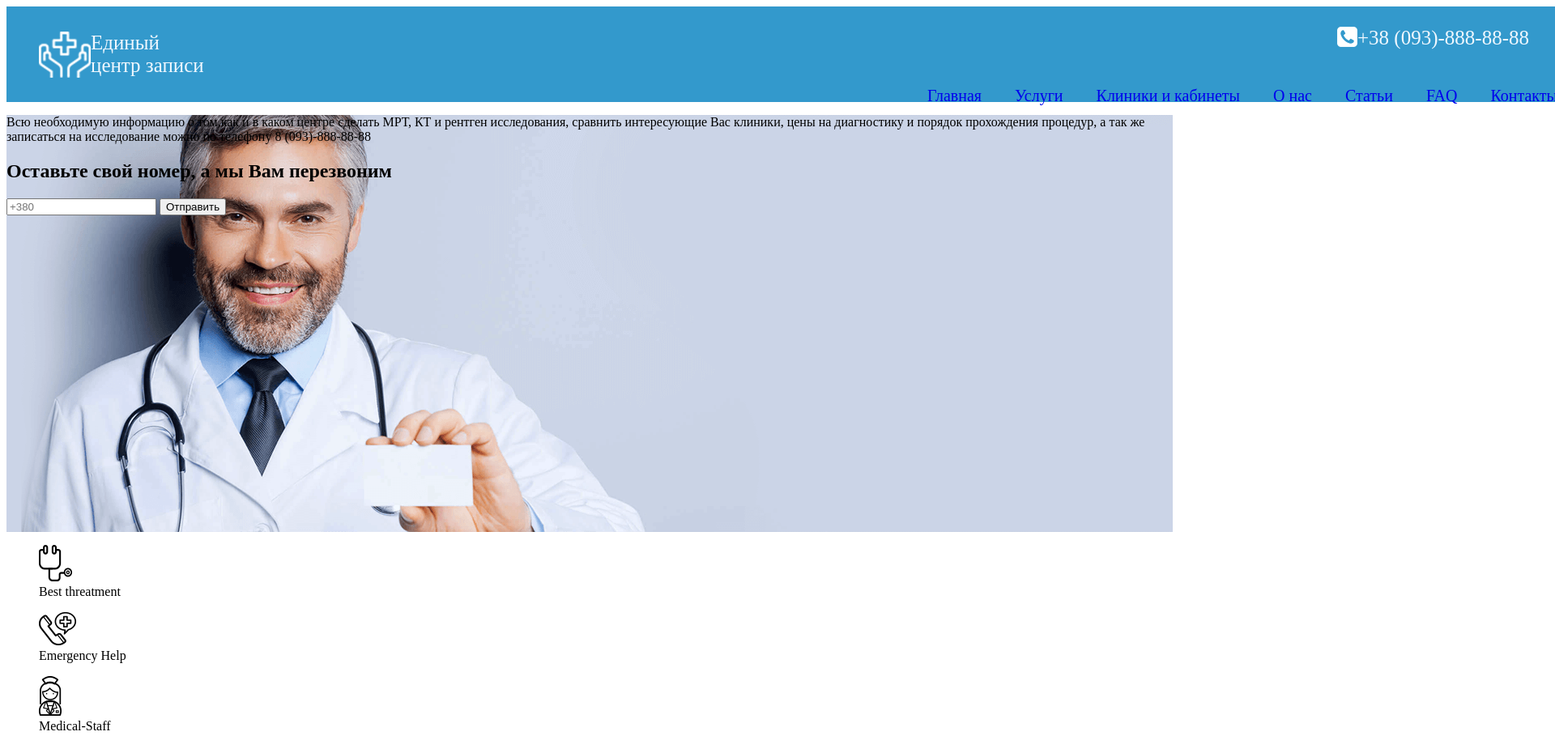
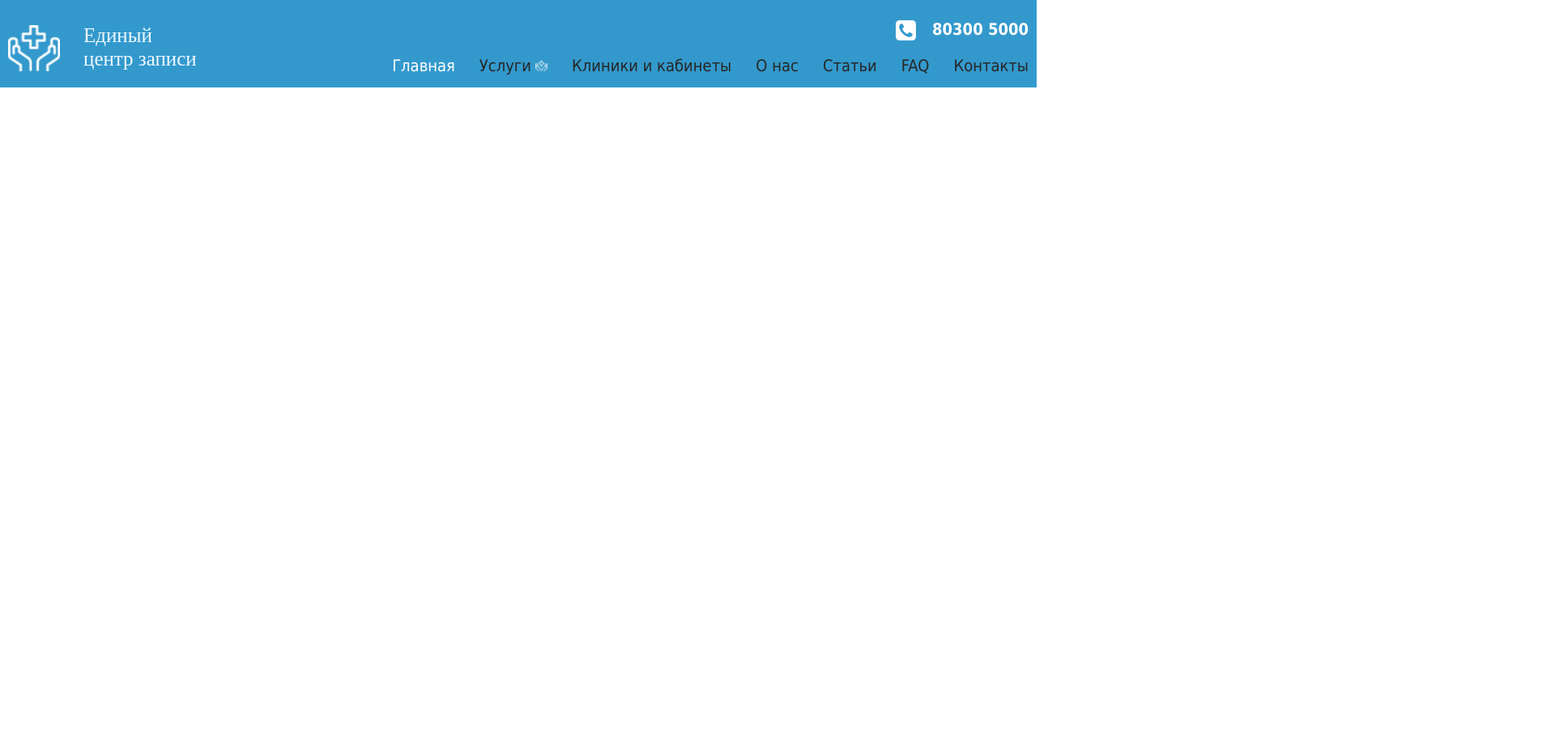
Before and after one commit to Velikiydmitriy/mrt-project, a website: page index.html in a window 1280 px wide. Shown: the top 909 px of the page at 81% size, 1920 px wide, since content can reach past the window. After the commit the page ends 800 px from the top, so only its background shows below. Drawn offline with nearby package versions, Linux system fonts and the light colour scheme.

Commit message:
правки Антона по блоку навигации

```diff
--- a/index.html
+++ b/index.html
@@ -4,94 +4,90 @@
     <meta charset="UTF-8">
     <meta name="viewport" content="width=device-width, initial-scale=1.0">
     <title>ЕДИНЫЙ ЦЕНТР ЗАПИСИ НА МРТ, КТ, РЕНТГЕН ИССЛЕДОВАНИЯ</title>
-    <link rel="stylesheet" href="css/main.css">
+    <link rel="stylesheet" href="https://cdnjs.cloudflare.com/ajax/libs/normalize/8.0.1/normalize.min.css" integrity="sha512-NhSC1YmyruXifcj/KFRWoC561YpHpc5Jtzgvbuzx5VozKpWvQ+4nXhPdFgmx8xqexRcpAglTj9sIBWINXa8x5w==" crossorigin="anonymous" />
+    <link rel="stylesheet" href="build/css/main.css">
 </head>
 <body>
-<header>
-    <div class="line-header">
+<header class="header">
+    <div class="header__container">
         <figure class="logo">
-            <img alt="логотип" src="img/logo.png" width="64" height="57"> <!-- это можно сделать как иконку и текст (картинка и описание) либо через
-        картинку с описанием-->
-            <figcaption class="logo-text">Единый <br> центр записи</figcaption>
+            <img alt="логотип" src="img/logo.png" class="logo__img">
+            <figcaption>Единый <br> центр записи</figcaption>
         </figure>
-
-        <div class="header-right-side">
-            <figure class="header-telephone">
-                <img alt="телефон" src="img/phone-square.png" width="25" height="25">
-                <figcaption>+38 (093)-888-88-88</figcaption>
+        <div class="header__right">
+            <figure class="telephone">
+                <img alt="телефон" src="img/phone-square.png" class="telephone__img">
+                <figcaption>80300 5000</figcaption>
             </figure>
-
-            <nav>
-                <ul class="line-header-nav">
-                    <li class="item">
+            <ul class="nav">
+                <li class="nav__item nav__item_active">
                     <a href="#">Главная</a>
                 </li>
-                    <li class="item">
+                <li class="nav__item nav__item_arrow">
                     <a href="#">Услуги</a>
                 </li>
-                    <li class="item">
+                <li class="nav__item">
                     <a href="#">Клиники и кабинеты</a>
                 </li>
-                    <li class="item">
+                <li class="nav__item">
                     <a href="#">О нас</a>
                 </li>
-                    <li class="item">
+                <li class="nav__item">
                     <a href="#">Статьи</a>
                 </li>
-                    <li class="item">
+                <li class="nav__item">
                     <a href="#">FAQ</a>
                 </li>
-                    <li class="item">
+                <li class="nav__item">
                     <a href="#">Контакты</a>
                 </li>
             </ul>
-            </nav>
         </div>
     </div>
 </header>
-<section class="line-header2">
-    <p>Всю необходимую информацию о том,как и в каком центре
-        сделать МРТ, КТ и рентген исследования, сравнить интересующие
-        Вас клиники, цены на диагностику и порядок прохождения
-        процедур, а так же записаться на исследование можно по
-        телефону 8 (093)-888-88-88
-    </p>
-    <h2 class="text1">Оставьте свой номер, а мы Вам перезвоним</h2>
-    <form action="#" method="post">
-        <label>
-            <input placeholder="+380" type="tel">
-        </label>
-        <button>Отправить</button>
-    </form>
-</section>
+<!--<section class="line-header2">-->
+<!--    <p>Всю необходимую информацию о том,как и в каком центре-->
+<!--        сделать МРТ, КТ и рентген исследования, сравнить интересующие-->
+<!--        Вас клиники, цены на диагностику и порядок прохождения-->
+<!--        процедур, а так же записаться на исследование можно по-->
+<!--        телефону 8 (093)-888-88-88-->
+<!--    </p>-->
+<!--    <h2 class="text1">Оставьте свой номер, а мы Вам перезвоним</h2>-->
+<!--    <form action="#" method="post">-->
+<!--        <label>-->
+<!--            <input placeholder="+380" type="tel">-->
+<!--        </label>-->
+<!--        <button>Отправить</button>-->
+<!--    </form>-->
+<!--</section>-->
 
-<div>
-    <figure>
-        <img src="img/best-threatment.png">
-        <figcaption>Best threatment</figcaption>
-    </figure>
-</div>
+<!--<div>-->
+<!--    <figure>-->
+<!--        <img src="img/best-threatment.png">-->
+<!--        <figcaption>Best threatment</figcaption>-->
+<!--    </figure>-->
+<!--</div>-->
 
-<div>
-    <figure>
-        <img src="img/emergency-help.png">
-        <figcaption>Emergency Help</figcaption>
-    </figure>
-</div>
+<!--<div>-->
+<!--    <figure>-->
+<!--        <img src="img/emergency-help.png">-->
+<!--        <figcaption>Emergency Help</figcaption>-->
+<!--    </figure>-->
+<!--</div>-->
 
-<div>
-    <figure>
-        <img src="img/medical-staff.png">
-        <figcaption>Medical-Staff</figcaption>
-    </figure>
-</div>
+<!--<div>-->
+<!--    <figure>-->
+<!--        <img src="img/medical-staff.png">-->
+<!--        <figcaption>Medical-Staff</figcaption>-->
+<!--    </figure>-->
+<!--</div>-->
 
-<div>
-    <figure>
-        <img src="img/qualified-doctors.png">
-        <figcaption>Qualified Doctors</figcaption>
-    </figure>
-</div>
+<!--<div>-->
+<!--    <figure>-->
+<!--        <img src="img/qualified-doctors.png">-->
+<!--        <figcaption>Qualified Doctors</figcaption>-->
+<!--    </figure>-->
+<!--</div>-->
 
 </body>
 </html>
--- /dev/null
+++ b/src/scss/_nav.scss
@@ -0,0 +1,29 @@
+.nav {
+  display: flex;
+  list-style: none;
+  margin-top: 20px;
+  font-family: Tahoma;
+  &__item {
+    font-size: 20px;
+    color: #262626;
+    margin-left: 15px;
+    margin-right: 15px;
+    &_active {
+      color: #ffffff;
+    }
+    &_arrow {
+      background-image: url("../../img/logo.png");
+      background-size: 15px;
+      background-repeat: no-repeat;
+      background-position: right;
+      padding-right: 20px;
+    }
+    &:last-child {
+      margin-right: 0;
+    }
+    a {
+      color: inherit;
+      text-decoration: none;
+    }
+  }
+}
--- /dev/null
+++ b/src/scss/_telephone.scss
@@ -0,0 +1,11 @@
+.telephone {
+  display: flex;
+  color: #fff;
+  font-size: 20px;
+  font-weight: bold;
+  font-family: Tahoma;
+  justify-content: flex-end;
+  &__img {
+    margin-right: 20px;
+  }
+}
--- a/src/scss/main.scss
+++ b/src/scss/main.scss
@@ -1,6 +1,65 @@
-.test {
-  border: 1px solid orange;
-  &__item {
-  font-size: 20px;
+* {
+  margin: 0;
+  padding: 0;
+  box-sizing: border-box;
 }
+
+.header {
+  background-color: #3399cc;
+  padding: 25px 10px 15px 10px;
+  &__container {
+    display: flex;
+    justify-content: space-between;
+    max-width: 1280px;
+    margin: auto;
+  }
 }
+
+.logo {
+  display: flex;
+  align-items: center;
+  justify-content: flex-start;
+  font-size: 25px;
+  color: aliceblue;
+  &__img {
+    margin-right: 29px;
+  }
+}
+@import 'telephone';
+@import 'nav';
+
+//.header-telephone {
+//  display: flex;
+//  align-items: flex-start;
+//  font-size: 25px;
+//  color: aliceblue;
+//}
+//.header-right-side {
+//  display: flex;
+//  flex-direction: column;
+//  align-items: flex-end;
+//}
+//.line-header-nav {
+//  list-style-type: none;
+//  text-decoration: none;
+//  display: flex;
+//  align-items: center;
+//}
+//.item {
+//  font-size: 20px;
+//  color: #333333;
+//  padding: 5px;
+//  margin-left: 31px;
+//}
+//.logo-text {
+//
+//}
+//.header-telephone {
+//
+//}
+//.line-header2 {
+//  background-image: url(../img/background-header2.png);
+//  width: 1440px;
+//  height: 515px;
+//
+//}
```
Also changed, not shown: build/css/main.css, css/main.css (deleted), 1 other file. Lines whose indentation alone changed are shown as unchanged.
